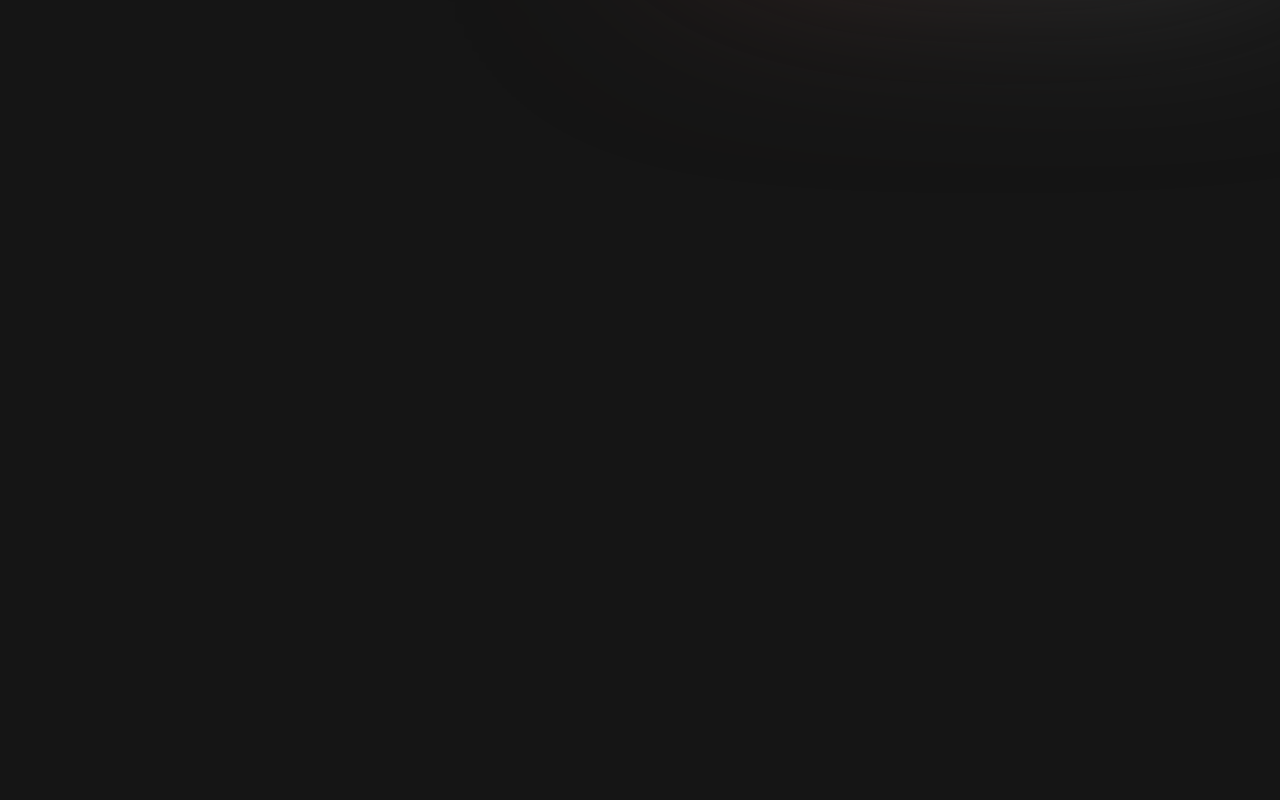
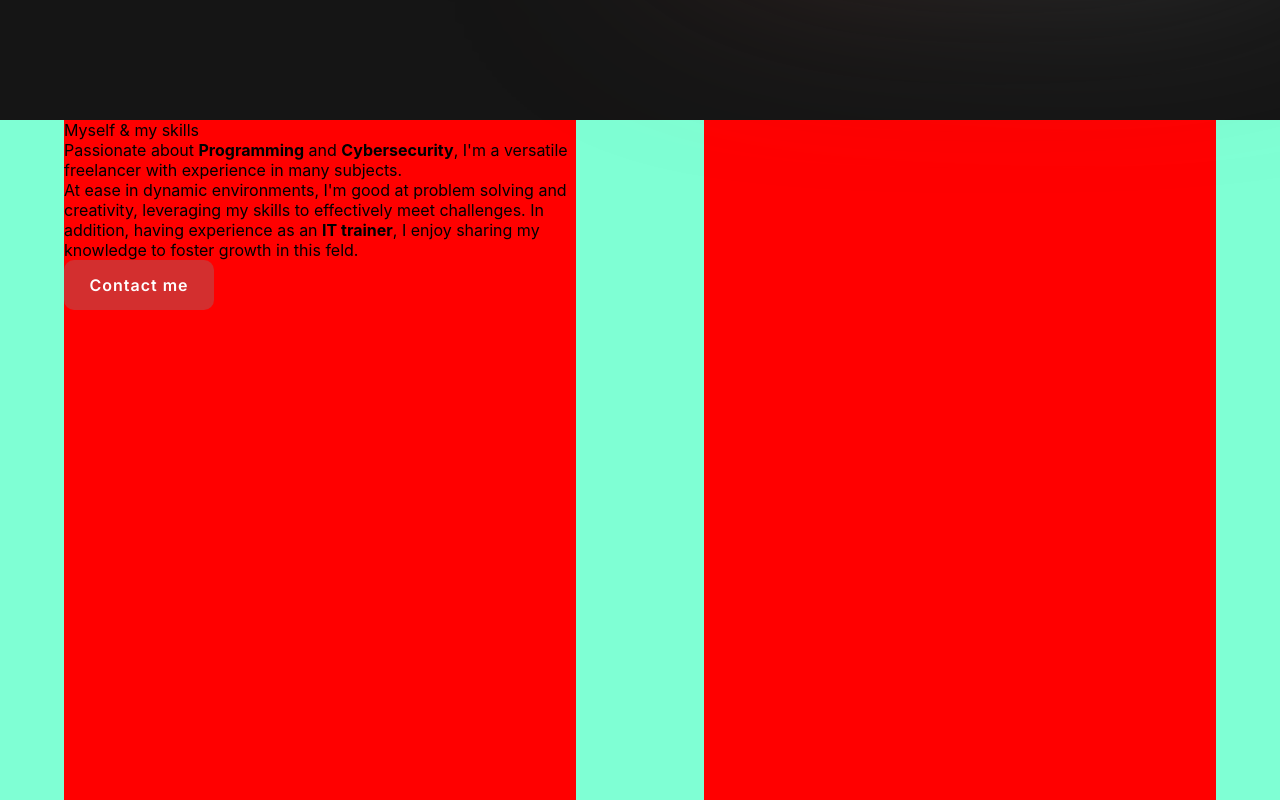
Before and after one commit to avainfo/portfolio, a React (Create React App) app: page / in a window 1280 px wide. Shown: the part 680-1480 px from the top of the page. Built offline with nearby package versions, Linux system fonts and the light colour scheme.

Commit message:
dev(switch pc): l to f

```diff
--- a/src/components/header/Header.tsx
+++ b/src/components/header/Header.tsx
@@ -14,7 +14,7 @@ export function Header(props: {
 		</div>
 		<div className="right">
 			{props.strings.map(props.callbackFunction)}
-			<HeaderButton title={"Hire Me"}/>
+			<HeaderButton title={"Contact me"}/>
 		</div>
 	</div>;
 }
--- a/src/components/pages/InfosPage.jsx
+++ b/src/components/pages/InfosPage.jsx
@@ -1,9 +1,21 @@
 import React from "react";
+import "../../style/pages/infosPage/InfosPage.scss"
+import {HeaderButton} from "../header/HeaderButton";
 
 export function InfosPage() {
 	return (
 		<div className="infos">
-
+			<div className="info-part">
+				<div className="info-title">Myself & my skills</div>
+				<div className="info-desc">Passionate about <b>Programming</b> and <b>Cybersecurity</b>, I'm a versatile
+					freelancer with experience in many subjects. <br/>
+					At ease in dynamic environments, I'm good at problem solving and creativity, leveraging my skills to
+					effectively meet challenges. In addition, having experience as an <b>IT trainer</b>, I enjoy sharing
+					my knowledge to foster growth in this feld.
+				</div>
+				<HeaderButton title="Contact me"/>
+			</div>
+			<div className="skill-part"></div>
 		</div>
 	);
 }
--- /dev/null
+++ b/src/style/pages/infosPage/InfosPage.scss
@@ -0,0 +1,26 @@
+@import "../../variables";
+
+.infos {
+	width: calc(100%);
+	background: aquamarine;
+	display: flex;
+	flex-direction: row;
+
+	.info-part {
+		width: calc(50% - (100vw * 0.05) * 2);
+		background: red;
+		margin: {
+			left: calc(100vw * 0.05);
+			right: calc(100vw * 0.05);
+		};
+	}
+
+	.skill-part {
+		width: calc(50% - (100vw * 0.05) * 2);
+		background: red;
+		margin: {
+			left: calc(100vw * 0.05);
+			right: calc(100vw * 0.05);
+		};
+	}
+}
```
